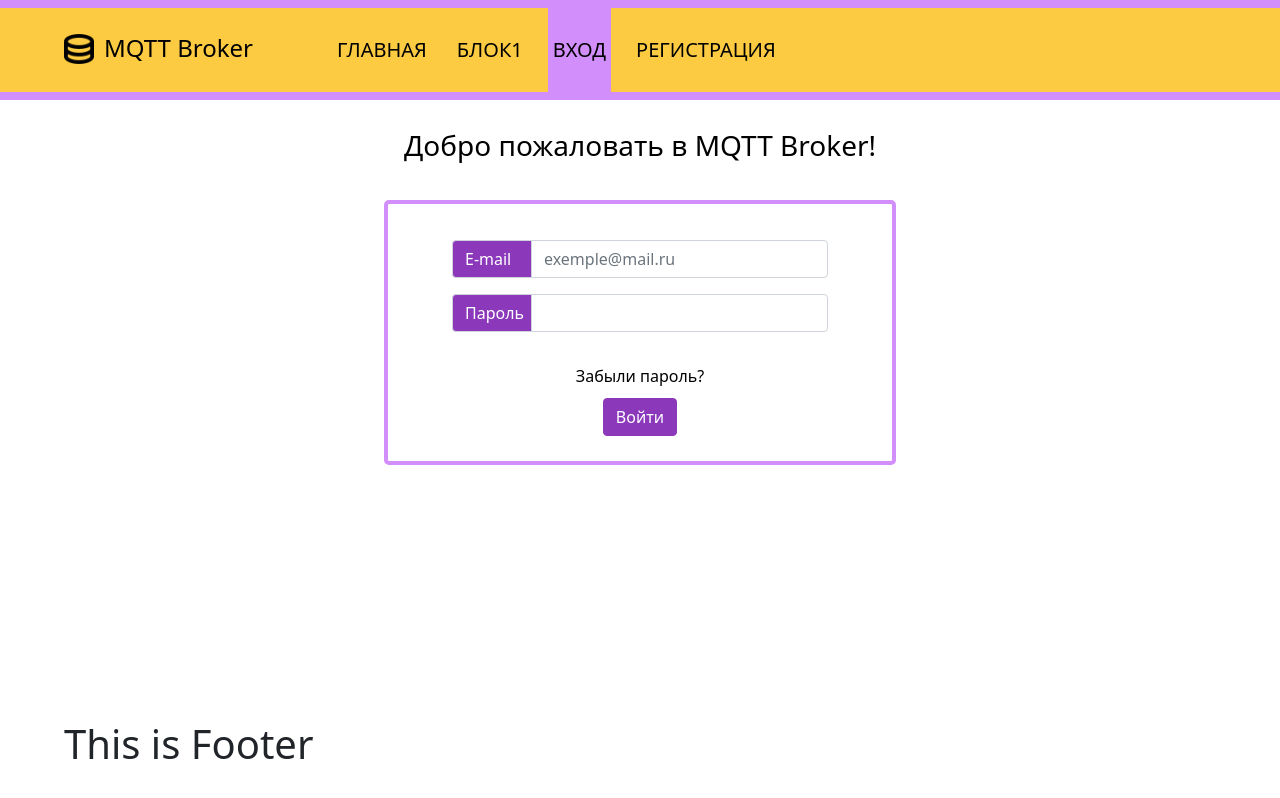
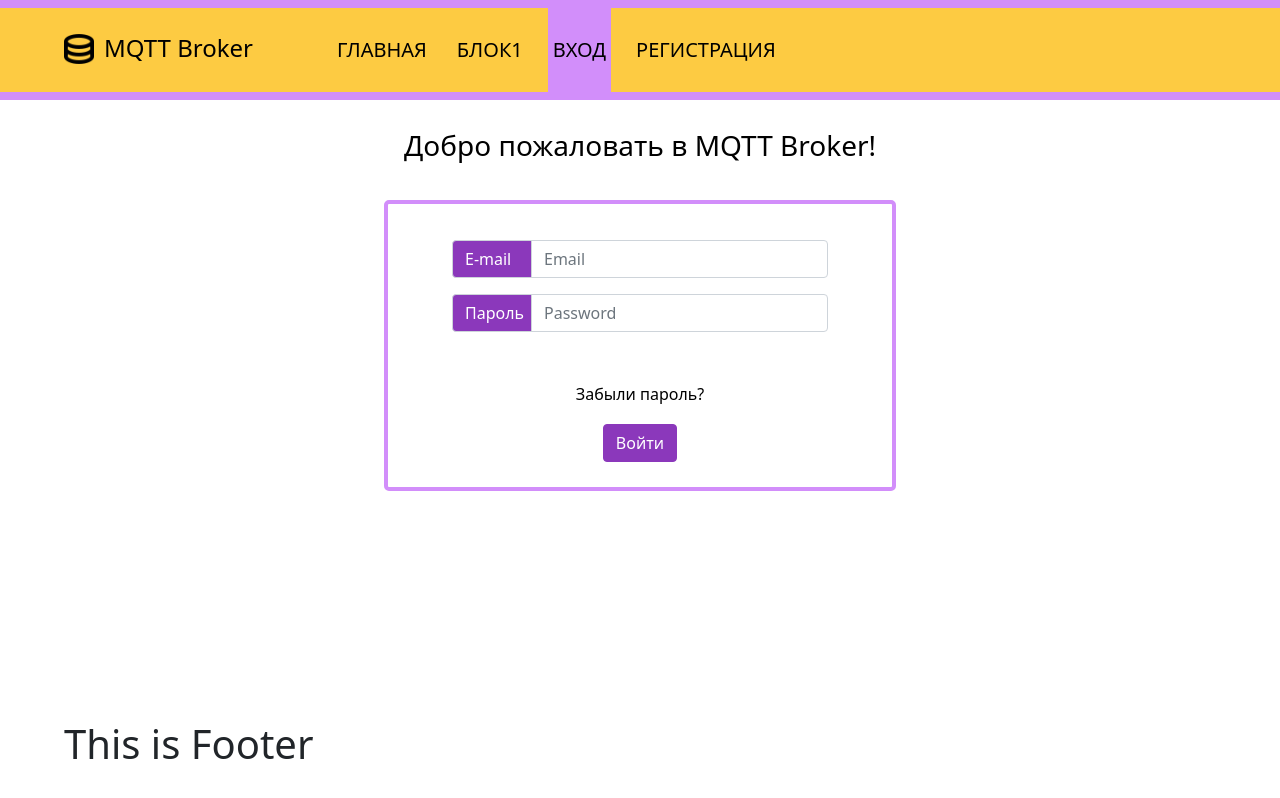
Before and after one commit to skinnykaen/mqtt_broker_test, a React (Create React App) app in the folder job_test/: page / in a window 1280 px wide. Both pictures are taken after a click on the item "ВХОД". Shown: the top 798 px of the page. Built offline with nearby package versions, Linux system fonts and the light colour scheme; the HTML template or start-up script is replaced by a standard one.

Commit message:
validate

```diff
--- a/job_test/src/Pages/Login.js
+++ b/job_test/src/Pages/Login.js
@@ -1,10 +1,10 @@
 import React from 'react';
 import './Styles/Login.css';
 import axios from 'axios';
-import md5 from 'md5'
+import md5 from 'md5';
+import EmailValidator  from 'email-validator'
 
 export default class Login extends React.Component {
-
   constructor(props) {
     super(props);
   }
@@ -13,7 +13,18 @@ export default class Login extends React.Component {
     let email = document.getElementById("email").value;
     let password = md5(document.getElementById("password").value);
 
-    console.log(password)
+    if(!EmailValidator.validate(email)){
+      alert = document.querySelector('#alert');
+      alert.textContent = "Email введен неверно!";
+      return;
+    }
+
+    if (email == "" || password == "d41d8cd98f00b204e9800998ecf8427e") {
+      alert = document.querySelector('#alert');
+      alert.textContent = "Одно из полей не заполнено!";
+      return;
+    }
+
     axios({
       method: 'post',
       url: 'http://127.0.0.1:8000/login',
@@ -26,6 +37,8 @@ export default class Login extends React.Component {
       }
     }).then(response => {
       console.log(response);
+      alert = document.querySelector('#alert');
+      alert.textContent = response.data;
     }, (error) => {
       console.log(error)
     });
@@ -35,7 +48,6 @@ export default class Login extends React.Component {
     return (
       <div className="login">
         <div className="wrapper-title">
-
           <div className="title">
             <h3>Добро пожаловать в MQTT Broker!</h3>
           </div>
@@ -45,17 +57,19 @@ export default class Login extends React.Component {
           <div className="top-elem">
             <div className="input-group mb-3">
               <span className="input-group-text" id="mailLabel">E-mail</span>
-              <input id="email" name="email" type="email" onChange={this.handleEmailChange} className="form-control" placeholder="exemple@mail.ru" aria-label="Email" aria-describedby="mailLabel" />
+              <input id="email" name="email" type="email" onChange={this.handleEmailChange} className="form-control" placeholder="Email" aria-label="Email" aria-describedby="mailLabel" />
             </div>
 
             <div class="mb-3 row">
               <div className="input-group mb-3">
                 <span className="input-group-text" id="passwordLabel">Пароль</span>
-                <input id="password" name="password" type="password" onChange={this.handlePasswordChange} className="form-control" placeholder="" aria-label="Password" aria-describedby="passwordLabel" />
+                <input id="password" name="password" type="password" onChange={this.handlePasswordChange} className="form-control" placeholder="Password" aria-label="Password" aria-describedby="passwordLabel" />
               </div>
             </div>
 
-            <div className="bottom-elem">
+            <div className="alert"><p id="alert"></p></div>
+
+            <div className="bottom-elem" id="bottom-elem">
               <div className="forgot-password">
                 <a className="link" href="#">Забыли пароль?</a>
               </div>
--- a/job_test/src/Pages/Registration.js
+++ b/job_test/src/Pages/Registration.js
@@ -2,6 +2,7 @@ import React from 'react';
 import './Styles/Registration.css'
 import axios from 'axios'
 import md5 from 'md5'
+import EmailValidator  from 'email-validator'
 
 export default class Registration extends React.Component {
 
@@ -12,6 +13,17 @@ export default class Registration extends React.Component {
   send() {
     let email = document.getElementById("email").value;
     let password = md5(document.getElementById("password").value);
+    if(!EmailValidator.validate(email)){
+      alert = document.querySelector('#alert');
+      alert.textContent = "Email введен неверно!";
+      return;
+    }
+
+    if (email == "" || password == "d41d8cd98f00b204e9800998ecf8427e") {
+      alert = document.querySelector('#alert');
+      alert.textContent = "Одно из полей не заполнено!";
+      return;
+    }
 
     axios({
       method: 'post',
@@ -25,6 +37,8 @@ export default class Registration extends React.Component {
       }
     }).then(response => {
       console.log(response);
+      alert = document.querySelector('#alert');
+      alert.textContent = response.data;
     }, (error) => {
       console.log(error)
     });
@@ -43,17 +57,19 @@ export default class Registration extends React.Component {
 
             <div className="input-group mb-3">
               <span className="input-group-text" id="mailLabel">E-mail</span>
-              <input id="email" name="email"  onChange={this.handleEmailChange} type="email" className="form-control" placeholder="exemple@mail.ru" aria-label="Email" aria-describedby="mailLabel" />
+              <input id="email" name="email"  onChange={this.handleEmailChange} type="email" className="form-control" placeholder="Email" aria-label="Email" aria-describedby="mailLabel" />
             </div>
 
             <div class="mb-3 row">
               <div className="input-group mb-3">
                <span className="input-group-text" id="passwordLabel">Пароль</span>
-               <input id="password" name="password" onChange={this.handlePasswordChange} type="password" className="form-control" placeholder="" aria-label="Password" aria-describedby="passwordLabel" />
+               <input id="password" name="password" onChange={this.handlePasswordChange} type="password" className="form-control" placeholder="Password" aria-label="Password" aria-describedby="passwordLabel" />
               </div>
             </div>
 
-            <div className="send-button-wrapper">
+            <div className="alert"><p id="alert"></p></div>
+
+            <div className="send-button-wrapper" id="send-button-wrapper">
               <button type="submit" className="btn btn-primary" onClick={this.send.bind(this)}>Зарегистрироваться</button>
             </div>
           </div>
--- a/job_test/src/Pages/Styles/Login.css
+++ b/job_test/src/Pages/Styles/Login.css
@@ -1,3 +1,12 @@
+.alert {
+    display: flex;
+    padding: 0;
+    margin: 0;
+    align-items: center;
+    justify-content: center;
+    color:rgb(199, 61, 61);
+}
+
 .wrapper-title {
     box-sizing: border-box;
     display: flex;
@@ -5,6 +14,7 @@
     justify-content: center;
     padding: 0 30%;
     height: 100px;
+
 }
 
 .wrapper-login {
@@ -46,3 +56,8 @@
     background-color: rgb(139, 56, 187);
     border-color:rgb(139, 56, 187);
 }
+
+
+.wrapper-login .bottom-elem .forgot-password .link {
+    margin-bottom: 8px;
+}
--- a/package.json
+++ b/package.json
@@ -1,6 +1,7 @@
 {
   "dependencies": {
     "axios": "^0.21.1",
+    "email-validator": "^2.0.4",
     "md5": "^2.3.0",
     "react-router-dom": "^5.2.0"
   }
```
Also changed, not shown: 2 other files (tests, documents, lock files or other folders).
